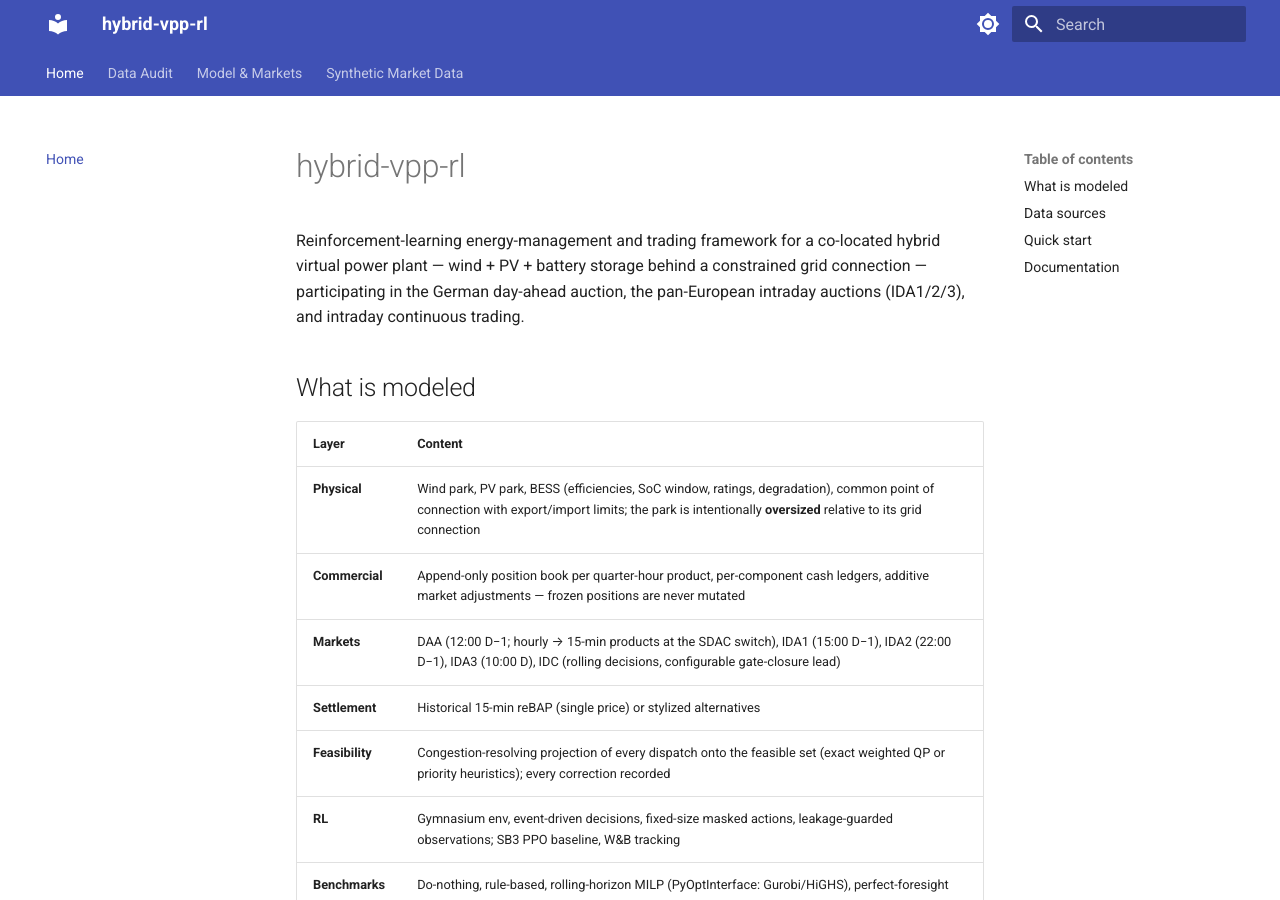
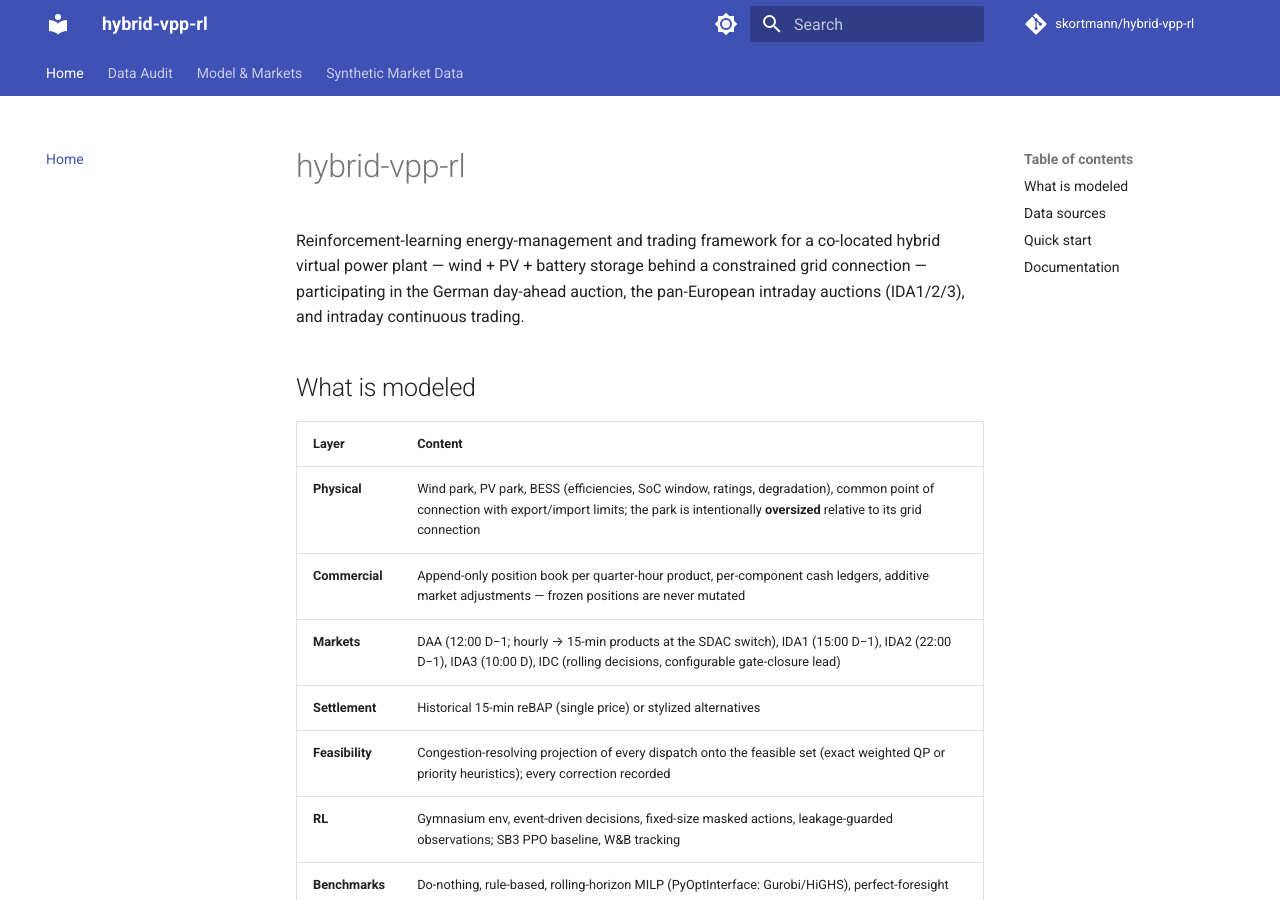
Before and after one commit to skortmann/hybrid-vpp-rl, an MkDocs documentation site: the page built from docs/index.md, in a window 1280 px wide and 900 px high. Built offline with MkDocs 1.6.1 and Material for MkDocs 9.7.7, drawn with Linux system fonts in a browser that asks for light colours; comment, search, counter and statistics services are not loaded.

```diff
--- a/mkdocs.yml
+++ b/mkdocs.yml
@@ -1,6 +1,10 @@
 site_name: hybrid-vpp-rl
 site_description: RL energy-management and trading framework for a hybrid wind-PV-BESS VPP (German DAA / IDA / IDC markets)
 site_author: Steffen Kortmann
+site_url: https://skortmann.github.io/hybrid-vpp-rl/
+repo_url: https://github.com/skortmann/hybrid-vpp-rl
+repo_name: skortmann/hybrid-vpp-rl
+edit_uri: ""
 
 docs_dir: docs
 site_dir: site
```
Also changed, not shown: README.md (+1 -0 lines), 1 other file.
